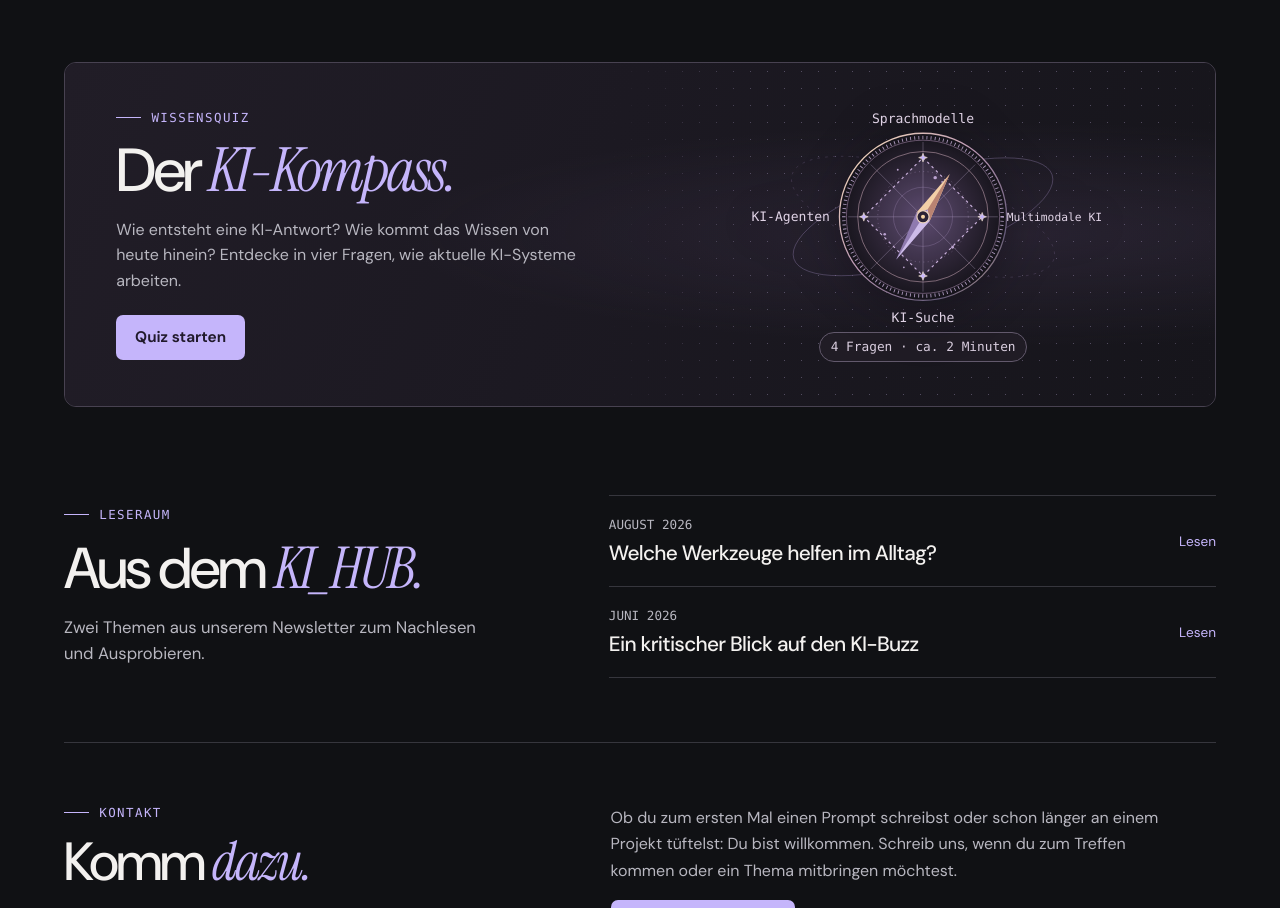
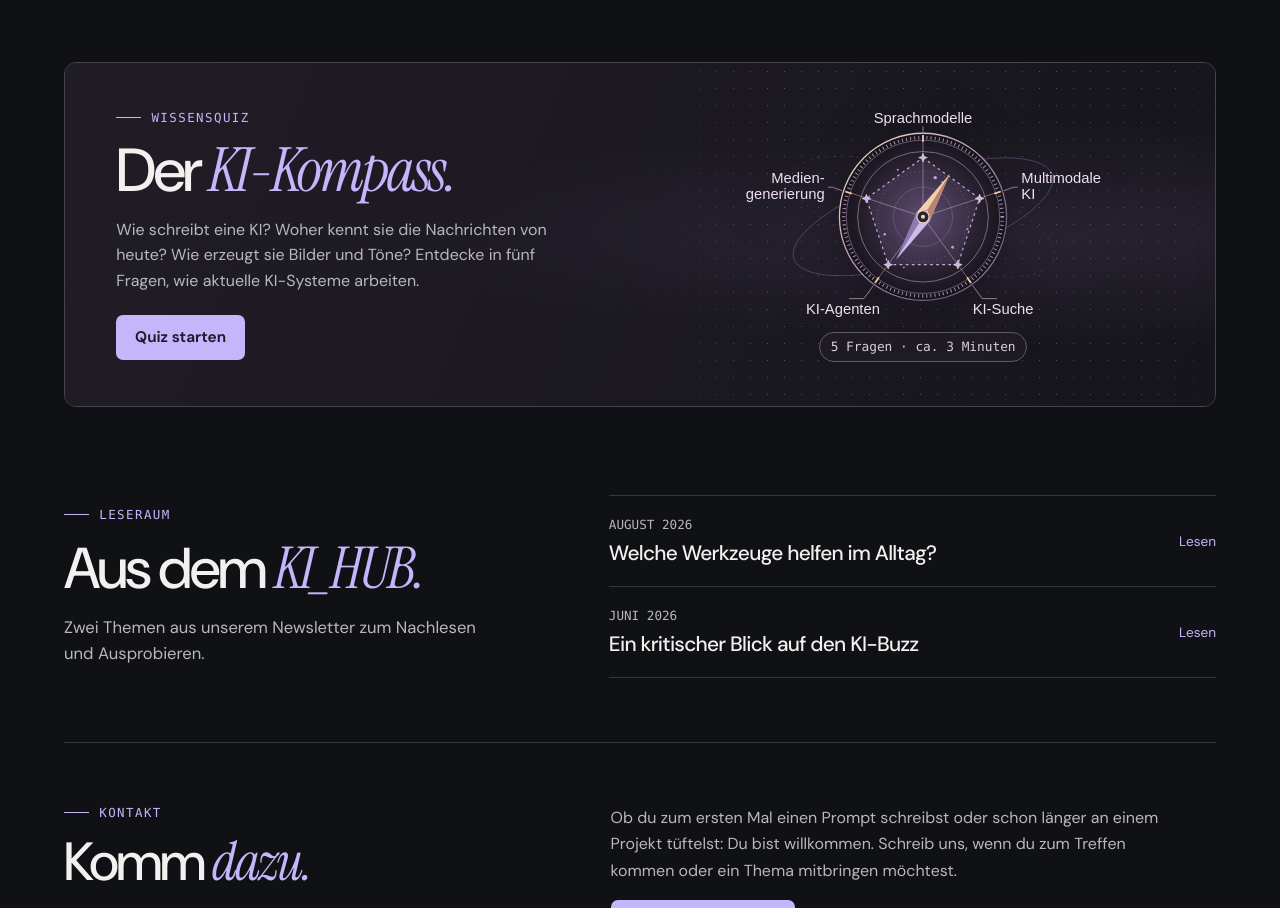
Before and after one commit to geraldfehringer/q21-ki-community, a plain HTML site: page index.html in a window 1280 px wide. Shown: the part 2013-2921 px from the top of the page. Drawn offline with Linux system fonts and the light colour scheme.

Commit message:
Teach image, audio and video diffusion in the fifth quiz station

```diff
--- a/assets/observatorium/quiz.js
+++ b/assets/observatorium/quiz.js
@@ -65,7 +65,7 @@
     });
     constellation.setAttribute("points", coordinates.join(" "));
     constellation.setAttribute("stroke-dasharray", finished ? "none" : "3 4");
-    bearing.setAttribute("transform", "rotate(" + (index * 90) + ")");
+    bearing.setAttribute("transform", "rotate(" + (index * 360 / questions.length) + ")");
     bearing.setAttribute("visibility", finished ? "hidden" : "visible");
     caption.textContent = finished ? "Äußere Sterne zeigen richtige Antworten" : questions[index].topic;
   }
@@ -126,7 +126,7 @@
     score.hidden = false;
     lead.textContent = missedTopics.length
       ? "Auf dem inneren Ring findest du " + new Intl.ListFormat("de").format(missedTopics) + ". Unten kannst du die Erklärung zu jedem Thema nachlesen."
-      : "Jeder deiner vier Sterne steht außen. Du hast erkannt, wie KI Text erzeugt, verschiedene Medien verbindet, Quellen nutzt und Werkzeuge einsetzt.";
+      : "Alle Sterne stehen außen. Du hast unter anderem erkannt, wie KI Schritt für Schritt Text schreibt und wie aus Rauschen Bilder, Klänge und Videos entstehen.";
     review.replaceChildren();
     questions.forEach((question, station) => {
       const hit = choices[station] === question.correct;
--- a/index.html
+++ b/index.html
@@ -114,7 +114,7 @@
         <div class="quiz-invite-copy">
           <p class="overline section-label"><span></span> Wissensquiz</p>
           <h2 id="quiz-title" tabindex="-1">Der <em>KI-Kompass.</em></h2>
-          <p class="quiz-lead">Wie entsteht eine KI-Antwort? Wie kommt das Wissen von heute hinein? Entdecke in vier Fragen, wie aktuelle KI-Systeme arbeiten.</p>
+          <p class="quiz-lead">Wie schreibt eine KI? Woher kennt sie die Nachrichten von heute? Wie erzeugt sie Bilder und Töne? Entdecke in fünf Fragen, wie aktuelle KI-Systeme arbeiten.</p>
           <p class="quiz-score" hidden></p>
           <button class="quiz-launch" type="button" aria-expanded="false" aria-controls="quiz-panel" hidden>Quiz starten</button>
         </div>
@@ -124,17 +124,25 @@
               <radialGradient id="kompass-himmel"><stop stop-color="#514161"/><stop offset=".52" stop-color="#302739"/><stop offset="1" stop-color="#15131a"/></radialGradient>
               <linearGradient id="kompass-metall" x2="1" y2="1" gradientUnits="objectBoundingBox"><stop stop-color="#ffe6bd"/><stop offset=".45" stop-color="#bb97b4"/><stop offset=".8" stop-color="#655b79"/><stop offset="1" stop-color="#eac4a2"/></linearGradient>
               <path id="kompass-stern" d="m0-5 1.4 3.6L5 0 1.4 1.4 0 5l-1.4-3.6L-5 0l3.6-1.4Z"/>
+              <path id="kompass-peilstrich" d="M0-86v-8" stroke="#f4c7a2" stroke-width="2"/>
             </defs>
             <g transform="translate(210 125)">
               <g fill="none" stroke="#9d88bc"><ellipse rx="156" ry="50" transform="rotate(-18)" opacity=".36"/><ellipse rx="158" ry="52" transform="rotate(18)" opacity=".22" stroke-dasharray="3 6"/></g>
               <circle r="96" fill="url(#kompass-himmel)" stroke="url(#kompass-metall)" stroke-width="1.5"/>
               <g fill="none" class="compass-orbit"><circle r="91" stroke="#ad9abe" stroke-width="4" stroke-dasharray="1 3.75"/><circle r="88" stroke="#987d9e" stroke-width=".7"/><circle r="75" stroke="#b798a7" stroke-opacity=".7"/><circle r="52" stroke="#a68fb5" stroke-opacity=".57" stroke-dasharray="1 4"/><circle r="34" stroke="#a38bb9" stroke-opacity=".34"/></g>
-              <g stroke="#b5a4c5" stroke-width=".7" opacity=".57"><path d="M0-86V86M-86 0H86M-60-60 60 60m-120 0L60-60"/></g>
+              <path d="M0 0V-86M0 0 82-27M0 0 51 70M0 0-51 70M0 0-82-27" fill="none" stroke="#d1bbd8" stroke-width=".8" opacity=".67"/>
+              <g>
+                <use href="#kompass-peilstrich"/><use href="#kompass-peilstrich" transform="rotate(72)"/>
+                <use href="#kompass-peilstrich" transform="rotate(144)"/><use href="#kompass-peilstrich" transform="rotate(216)"/>
+                <use href="#kompass-peilstrich" transform="rotate(288)"/>
+              </g>
+              <path d="M0 -97 V-104 M93 -30 L104 -34 H109 M57 79 L68 94 H85 M-57 79 L-68 94 H-85 M-93 -30 L-104 -34 H-109" fill="none" stroke="#bb98ac" stroke-width=".9"/>
               <g fill="#bba3ce"><circle cx="-44" cy="20" r="1.5"/><circle cx="14" cy="-45" r="2"/><circle cx="22" cy="-40" r="1"/><circle cx="-29" cy="-54" r="1.1"/><circle cx="34" cy="35" r="1.6"/><circle cx="-22" cy="58" r="1"/><circle cx="51" cy="14" r="1.1"/></g>
-              <polygon id="quiz-constellation" points="0,-68 68,0 0,68 -68,0" fill="#c0a8ef" fill-opacity=".09" stroke="#c8afda" stroke-width="1.35" stroke-dasharray="3 4"/>
+              <polygon id="quiz-constellation" points="0,-68 65,-21 40,55 -40,55 -65,-21" fill="#c0a8ef" fill-opacity=".09" stroke="#c8afda" stroke-width="1.35" stroke-dasharray="3 4"/>
               <g fill="currentColor" stroke="#ffedc9" stroke-width=".6">
-                <use class="compass-point" href="#kompass-stern" x="0" y="-68"/><use class="compass-point" href="#kompass-stern" x="68" y="0"/>
-                <use class="compass-point" href="#kompass-stern" x="0" y="68"/><use class="compass-point" href="#kompass-stern" x="-68" y="0"/>
+                <use class="compass-point" href="#kompass-stern" x="0" y="-68"/><use class="compass-point" href="#kompass-stern" x="65" y="-21"/>
+                <use class="compass-point" href="#kompass-stern" x="40" y="55"/><use class="compass-point" href="#kompass-stern" x="-40" y="55"/>
+                <use class="compass-point" href="#kompass-stern" x="-65" y="-21"/>
               </g>
               <g id="quiz-bearing" transform="rotate(32)">
                 <path d="M0-58 9 0 0 10-9 0Z" fill="#f3cfa7"/><path d="m0-58 9 58-9 10Z" fill="#b98372"/>
@@ -142,14 +150,15 @@
               </g>
               <circle r="7" fill="#2b2336" stroke="#ecd2bb" stroke-width="1.4"/><circle r="2.3" fill="#f8d7a8"/>
             </g>
-            <g fill="#e0d3e6" font-family="Consolas,monospace" font-size="15" text-anchor="middle">
+            <g fill="#eddfef" font-family="Arial,sans-serif" font-size="17" text-anchor="middle">
               <text x="210" y="17">Sprachmodelle</text>
-              <text x="361" y="130" font-size="13">Multimodale KI</text>
-              <text x="210" y="246">KI-Suche</text>
-              <text x="58" y="130">KI-Agenten</text>
+              <text text-anchor="start" x="323" y="86">Multimodale<tspan x="323" dy="18">KI</tspan></text>
+              <text x="302" y="237">KI-Suche</text>
+              <text x="118" y="237">KI-Agenten</text>
+              <text text-anchor="end" x="97" y="86">Medien-<tspan x="97" dy="18">generierung</tspan></text>
             </g>
           </svg>
-          <p class="quiz-chart-caption">4 Fragen · ca. 2 Minuten</p>
+          <p class="quiz-chart-caption">5 Fragen · ca. 3 Minuten</p>
         </div>
       </div>
       <div class="quiz-panel" id="quiz-panel" hidden>
@@ -164,14 +173,14 @@
           </div>
         </div>
         <div class="quiz-result" hidden>
-          <h3 tabindex="-1">Die vier Antworten erklärt</h3>
+          <h3 tabindex="-1">Die Antworten erklärt</h3>
           <ol class="quiz-review"></ol>
           <button class="quiz-save" type="button">Sternkarte speichern (SVG)</button>
           <button class="quiz-reset" type="button">Noch einmal spielen</button>
         </div>
       </div>
       <details class="quiz-facts">
-        <summary>Vier Fragen zum Selbsttesten öffnen</summary>
+        <summary>Fünf Fragen zum Selbsttesten öffnen</summary>
         <article data-topic="Sprachmodelle">
           <h3>Wie baut ein Sprachmodell eine Textantwort auf?</h3>
           <ol>
@@ -208,6 +217,15 @@
           </ol>
           <details><summary>Auflösung</summary><p>Der Agent kann Titel, Datum und Uhrzeit vorbereiten. Der Eintrag entsteht erst, wenn die Kalenderanwendung den Auftrag ausführt. Bei Outlook braucht das verbundene Werkzeug dafür Schreibzugriff auf den Kalender. Leserechte reichen nur zum Nachschauen.</p><a href="https://learn.microsoft.com/de-de/graph/api/user-post-events?view=graph-rest-1.0" target="_blank" rel="noreferrer">Microsoft zu den Berechtigungen für Kalendereinträge</a></details>
         </article>
+        <article data-topic="Mediengenerierung">
+          <h3>Wie erzeugt ein Diffusionsmodell aus einer Textbeschreibung ein Bild, ein Geräusch oder ein Video?</h3>
+          <ol>
+            <li data-answer>Es beginnt mit zufälligem Rauschen und verändert es Schritt für Schritt passend zur Beschreibung.</li>
+            <li>Es wählt die passendste Aufnahme aus seinem Trainingsmaterial und wandelt sie ins gewünschte Dateiformat um.</li>
+            <li>Es setzt für jedes Wort einen fertigen Bild- oder Tonbaustein an die entsprechende Stelle.</li>
+          </ol>
+          <details><summary>Auflösung</summary><p>Beim Training lernt das Modell, in verrauschten Beispielen wieder Struktur zu erkennen. Beim Erzeugen startet es mit neuem Rauschen. Die Textbeschreibung lenkt das schrittweise Entrauschen. So entstehen je nach Modell Formen im Bild, Klänge im Audio oder Bewegungen im Video.</p><a href="https://aws.amazon.com/what-is/diffusion-model/" target="_blank" rel="noreferrer">AWS erklärt die Erzeugung von Bild, Ton und Video (Englisch)</a></details>
+        </article>
       </details>
     </section>
     <section class="frame section reading" id="newsletter" aria-labelledby="reading-title">
```
